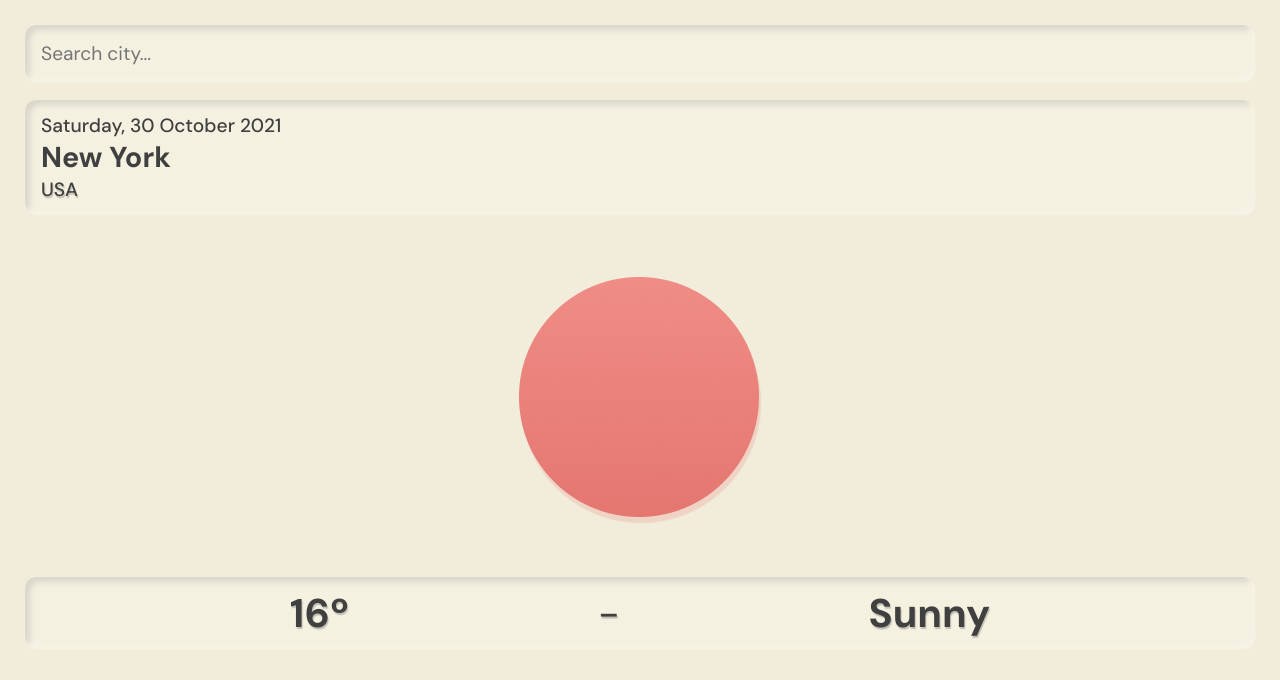
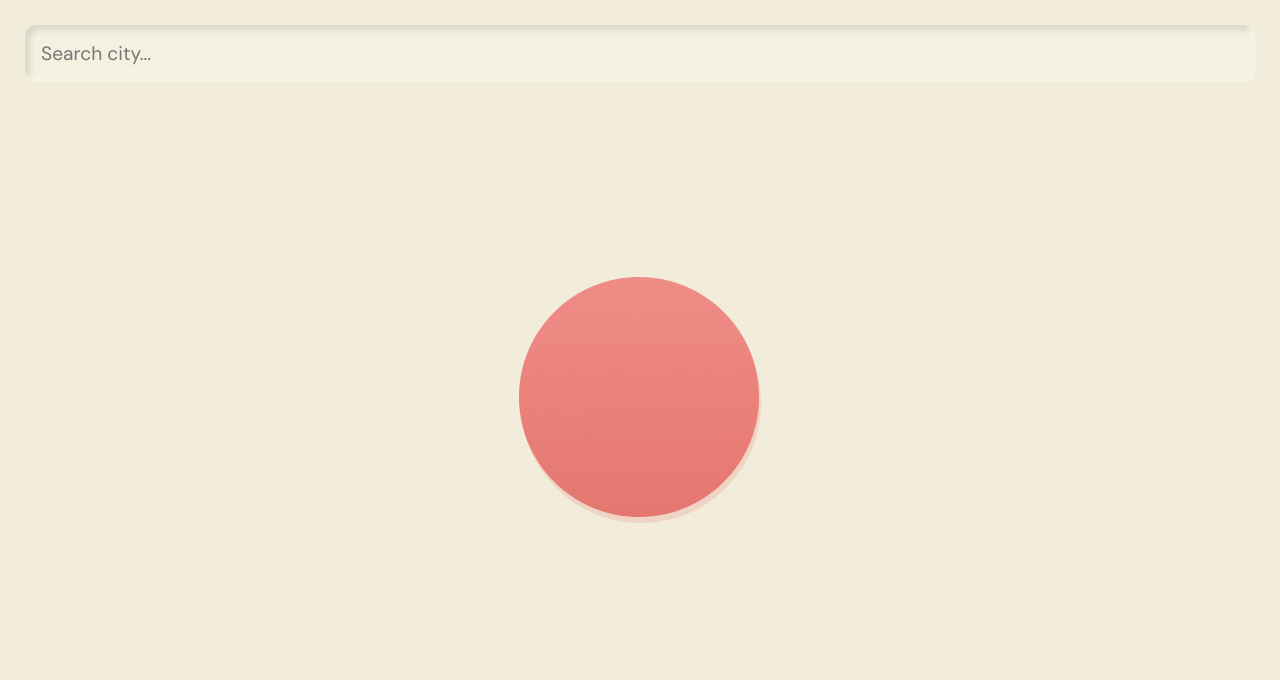
Before and after one commit to robemadz/weather-app, a React (Create React App) app: page / in a window 1280 px wide. Shown: the top 680 px of the page. Built offline with nearby package versions, Linux system fonts and the light colour scheme.

Commit message:
añadidas todas las funcionalidades. Terminados estilos

```diff
--- a/src/App.css
+++ b/src/App.css
@@ -1,16 +1,4 @@
 /*-----Mis estilos------*/
-
-@keyframes bgAnim {
-  0% {
-    transform: scale(1);
-  }
-  50% {
-    transform: scale(1.1);
-  }
-  100% {
-    transform: scale(1);
-  }
-}
 
 .main {
   background-image: url(../src/assets/sun.png);
--- a/src/App.js
+++ b/src/App.js
@@ -1,15 +1,51 @@
-import React from "react";
+import React, { useState } from "react";
 import "./App.css";
 import SearchBar from "./components/SearchBar/SearchBar";
 import DataSection from "./components/DataSection/DataSection";
 import WeatherData from "./components/WeatherData/WeatherData";
 
 function App() {
+  const [location, setLocation] = useState("");
+  const [weather, setWeather] = useState({});
+
+  const search = (e) => {
+    if (e.key === "Enter") {
+      fetch(
+        `${process.env.REACT_APP_BASE_URL}weather?q=${location}&units=metric&APPID=${process.env.REACT_APP_API_KEY}`
+      )
+        .then((res) => res.json())
+        .then((result) => {
+          setWeather(result);
+          console.log(result);
+          setLocation("");
+        });
+    }
+  };
+
   return (
-    <main className="main">
-      <SearchBar />
-      <DataSection />
-      <WeatherData />
+    <main
+      className={
+        typeof weather.main != "undefined"
+          ? weather.main.temp < 16
+            ? "main cold"
+            : "main"
+          : "main"
+      }
+    >
+      <SearchBar
+        search={search}
+        location={location}
+        setLocation={setLocation}
+        weather={weather}
+      />
+      {typeof weather.main != "undefined" ? (
+        <>
+          <DataSection weather={weather} />
+          <WeatherData weather={weather} />
+        </>
+      ) : (
+        ""
+      )}
     </main>
   );
 }
--- a/src/components/DataSection/DataSection.css
+++ b/src/components/DataSection/DataSection.css
@@ -12,6 +12,12 @@
   border: 1px solid rgba(242, 238, 217, 0.7);
   background-color: #f4f1e1;
   box-shadow: inset -5px -5px 5px #f5f3e5, inset 5px 5px 6px #d8d7ca;
+}
+
+.dataBox.cold {
+  background-color: #e1eff4;
+  border: 1px solid rgba(217, 236, 242, 0.7);
+  box-shadow: inset -5px -5px 5px #e5f2f5, inset 5px 5px 6px #cad5d8;
 }
 
 .dateBox {
--- a/src/components/DataSection/DataSection.js
+++ b/src/components/DataSection/DataSection.js
@@ -1,7 +1,7 @@
 import React from "react";
 import "./DataSection.css";
 
-export default function DataSection() {
+function DataSection(props) {
   const dateBuilder = (d) => {
     let months = [
       "January",
@@ -35,13 +35,24 @@ export default function DataSection() {
     return `${day}, ${date} ${month} ${year}`;
   };
   return (
-    <section className="dataBox">
+    <section
+      className={
+        typeof props.weather.main != "undefined"
+          ? props.weather.main.temp < 16
+            ? "dataBox cold"
+            : "dataBox"
+          : "dataBox"
+      }
+    >
       <div className="dateBox">{dateBuilder(new Date())}</div>
       <div className="locationBox">
         <h2 className="city">
-          New York <span className="country">USA</span>
+          {props.weather.name}
+          <span className="country">{props.weather.sys.country}</span>
         </h2>
       </div>
     </section>
   );
 }
+
+export default DataSection;
--- a/src/components/SearchBar/SearchBar.css
+++ b/src/components/SearchBar/SearchBar.css
@@ -25,4 +25,17 @@
 
 .searchBox .searchBar:focus {
   background-color: #f8f7f1;
+  outline: none;
+  caret-color: salmon;
 }
+
+.searchBar.cold {
+  background-color: #e1eff4;
+  border: 1px solid rgba(217, 236, 242, 0.7);
+  box-shadow: inset -5px -5px 5px #e5f2f5, inset 5px 5px 6px #cad5d8;
+}
+
+.searchBox .cold:focus {
+  background-color: #f1f7f8;
+  caret-color: steelblue;
+}
--- a/src/components/SearchBar/SearchBar.js
+++ b/src/components/SearchBar/SearchBar.js
@@ -1,10 +1,23 @@
 import React from "react";
 import "./SearchBar.css";
 
-export default function SearchBar() {
+export default function SearchBar(props) {
   return (
     <section className="searchBox">
-      <input type="text" className="searchBar" placeholder="Search city..." />
+      <input
+        type="text"
+        className={
+          typeof props.weather.main != "undefined"
+            ? props.weather.main.temp < 16
+              ? "searchBar cold"
+              : "searchBar"
+            : "searchBar"
+        }
+        placeholder="Search city..."
+        onChange={(e) => props.setLocation(e.target.value)}
+        value={props.location}
+        onKeyPress={props.search}
+      />
     </section>
   );
 }
--- a/src/components/WeatherData/WeatherData.css
+++ b/src/components/WeatherData/WeatherData.css
@@ -16,6 +16,12 @@
   bottom: -45vh;
 }
 
+.weatherBox.cold {
+  background-color: #e1eff4;
+  border: 1px solid rgba(217, 236, 242, 0.7);
+  box-shadow: inset -5px -5px 5px #e5f2f5, inset 5px 5px 6px #cad5d8;
+}
+
 .temp,
 .weather,
 span {
--- a/src/components/WeatherData/WeatherData.js
+++ b/src/components/WeatherData/WeatherData.js
@@ -1,12 +1,20 @@
 import React from "react";
 import "./WeatherData.css";
 
-export default function WeatherData() {
+export default function WeatherData(props) {
   return (
-    <section className="weatherBox">
-      <h1 className="temp">16º</h1>
+    <section
+      className={
+        typeof props.weather.main != "undefined"
+          ? props.weather.main.temp < 16
+            ? "weatherBox cold"
+            : "weatherBox"
+          : "weatherBox"
+      }
+    >
+      <h1 className="temp">{Math.round(props.weather.main.temp)}ºC</h1>
       <span>-</span>
-      <h3 className="weather">Sunny</h3>
+      <h3 className="weather">{props.weather.weather[0].main}</h3>
     </section>
   );
 }
```
